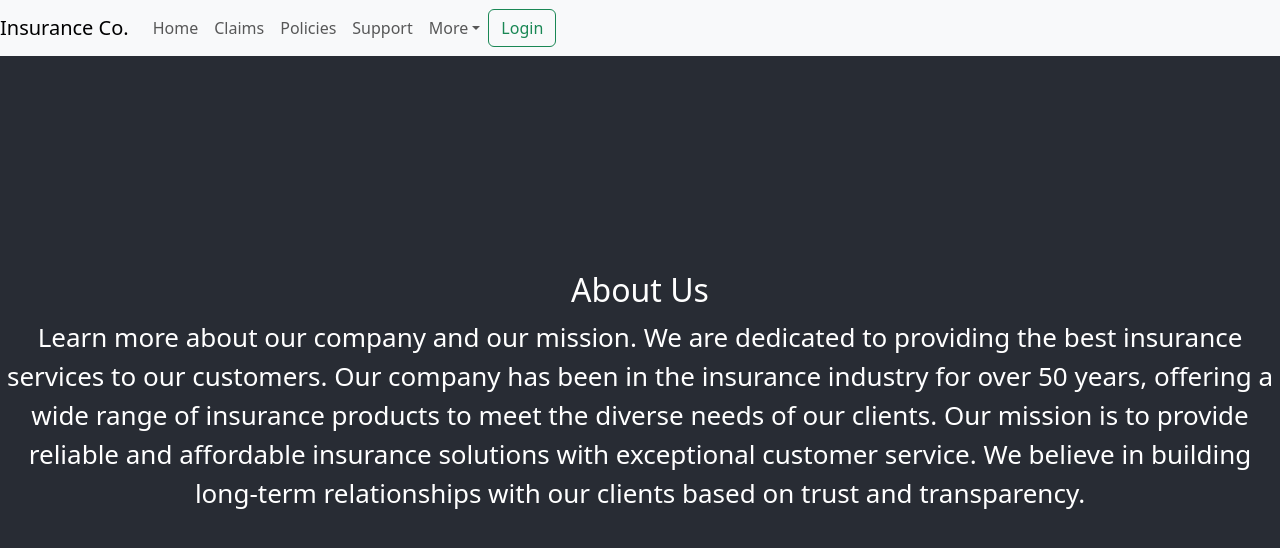
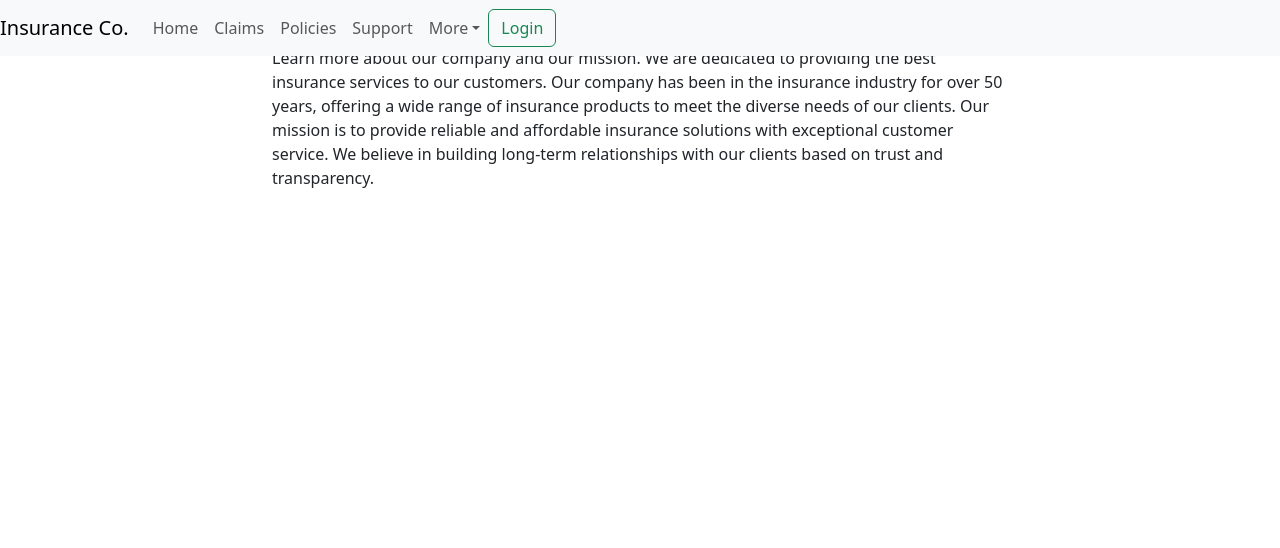
Before and after one commit to chicheongweng/react-claims-app, a React (Create React App) app: page /about-us in a window 1280 px wide. Shown: the top 548 px of the page. Built offline with nearby package versions, Linux system fonts and the light colour scheme.

Commit message:
import bootstrap

```diff
--- a/src/App.css
+++ b/src/App.css
@@ -21,7 +21,7 @@
   flex-direction: column;
   align-items: center;
   justify-content: center;
-  font-size: calc(10px + 2vmin);
+  font-size: 20px;
   color: white;
 }
 
--- a/src/App.tsx
+++ b/src/App.tsx
@@ -9,7 +9,8 @@ import Contact from './components/Contact';
 import Careers from './components/Careers';
 import Login from './components/Login';
 import { AuthProvider } from './AuthContext';
-import './App.css';
+//import './App.css';
+import 'bootstrap/dist/css/bootstrap.min.css';
 
 const App: React.FC = () => {
   return (
--- a/src/components/AboutUs.tsx
+++ b/src/components/AboutUs.tsx
@@ -1,10 +1,15 @@
 import React from 'react';
+import 'bootstrap/dist/css/bootstrap.min.css';
 
 const AboutUs: React.FC = () => {
   return (
-    <div>
-      <h2>About Us</h2>
-      <p>Learn more about our company and our mission. We are dedicated to providing the best insurance services to our customers. Our company has been in the insurance industry for over 50 years, offering a wide range of insurance products to meet the diverse needs of our clients. Our mission is to provide reliable and affordable insurance solutions with exceptional customer service. We believe in building long-term relationships with our clients based on trust and transparency.</p>
+    <div className="container">
+      <div className="row justify-content-center">
+        <div className="col-12 col-md-10 col-lg-8">
+          <h2>About Us</h2>
+          <p>Learn more about our company and our mission. We are dedicated to providing the best insurance services to our customers. Our company has been in the insurance industry for over 50 years, offering a wide range of insurance products to meet the diverse needs of our clients. Our mission is to provide reliable and affordable insurance solutions with exceptional customer service. We believe in building long-term relationships with our clients based on trust and transparency.</p>
+        </div>
+      </div>
     </div>
   );
 }
--- a/src/components/Careers.tsx
+++ b/src/components/Careers.tsx
@@ -1,12 +1,17 @@
 import React from 'react';
+import 'bootstrap/dist/css/bootstrap.min.css';
 
-const Contact: React.FC = () => {
+const Careers: React.FC = () => {
   return (
-    <div>
-      <h2>Careers</h2>
-      <p>View and manage careers.</p>
+    <div className="container">
+      <div className="row justify-content-center">
+        <div className="col-12 col-md-10 col-lg-8">
+          <h2>Careers</h2>
+          <p>View and manage careers.</p>
+        </div>
+      </div>
     </div>
   );
 }
 
-export default Contact;
+export default Careers;
--- a/src/components/Claims.tsx
+++ b/src/components/Claims.tsx
@@ -1,7 +1,8 @@
 import React, { useEffect, useState } from 'react';
 import { useNavigate } from 'react-router-dom';
 import { useAuth } from '../AuthContext';
-import './Claims.css'; // Import the CSS file for styling
+//import './Claims.css'; // Import the CSS file for styling
+import 'bootstrap/dist/css/bootstrap.min.css';
 
 const Claims: React.FC = () => {
   const { loggedInUser } = useAuth();
--- a/src/components/Contact.tsx
+++ b/src/components/Contact.tsx
@@ -1,10 +1,15 @@
 import React from 'react';
+import 'bootstrap/dist/css/bootstrap.min.css';
 
 const Contact: React.FC = () => {
   return (
-    <div>
-      <h2>Contact</h2>
-      <p>Get in touch with us for any inquiries. Our team is here to assist you with any questions or concerns you may have. Whether you need help with a claim, have questions about your policy, or want to learn more about our insurance products, we are here to help. Contact us via phone at (123) 456-7890, email at support@insuranceco.com, or visit our office at 123 Insurance St., City, State.</p>
+    <div className="container">
+      <div className="row justify-content-center">
+        <div className="col-12 col-md-10 col-lg-8">
+          <h2>About Us</h2>
+          <p>Get in touch with us for any inquiries. Our team is here to assist you with any questions or concerns you may have. Whether you need help with a claim, have questions about your policy, or want to learn more about our insurance products, we are here to help. Contact us via phone at (123) 456-7890, email at support@insuranceco.com, or visit our office at 123 Insurance St., City, State.</p>
+        </div>
+      </div>
     </div>
   );
 }
--- a/src/components/Login.tsx
+++ b/src/components/Login.tsx
@@ -1,7 +1,8 @@
 import React, { useState } from 'react';
 import { useNavigate } from 'react-router-dom';
 import { useAuth } from '../AuthContext';
-import './Login.css'; // Import the CSS file for styling
+//import './Login.css'; // Import the CSS file for styling
+import 'bootstrap/dist/css/bootstrap.min.css';
 
 const users = [
   { username: 'user1', password: 'password1' },
--- a/src/components/Navbar.tsx
+++ b/src/components/Navbar.tsx
@@ -2,6 +2,7 @@ import React from 'react';
 import { Navbar, Nav, NavDropdown, Button } from 'react-bootstrap';
 import { Link, useNavigate } from 'react-router-dom';
 import { useAuth } from '../AuthContext';
+import 'bootstrap/dist/css/bootstrap.min.css';
 
 const CustomNavbar: React.FC = () => {
   const { loggedInUser, logout } = useAuth();
--- a/src/components/Policies.tsx
+++ b/src/components/Policies.tsx
@@ -1,10 +1,15 @@
 import React from 'react';
+import 'bootstrap/dist/css/bootstrap.min.css';
 
 const Policies: React.FC = () => {
   return (
-    <div>
-      <h2>Policies</h2>
-      <p>View and manage your insurance policies. Here you can find details about your current policies, update your information, and review your coverage options. Our policies are designed to provide you with the best coverage for your needs. Whether you need auto, home, or life insurance, we have a policy that fits your requirements. For any questions regarding your policies, please contact our support team.</p>
+    <div className="container">
+      <div className="row justify-content-center">
+        <div className="col-12 col-md-10 col-lg-8">
+          <h2>About Us</h2>
+          <p>View and manage your insurance policies. Here you can find details about your current policies, update your information, and review your coverage options. Our policies are designed to provide you with the best coverage for your needs. Whether you need auto, home, or life insurance, we have a policy that fits your requirements. For any questions regarding your policies, please contact our support team.</p>
+        </div>
+      </div>
     </div>
   );
 }
--- a/src/components/Support.tsx
+++ b/src/components/Support.tsx
@@ -1,10 +1,15 @@
 import React from 'react';
+import 'bootstrap/dist/css/bootstrap.min.css';
 
 const Support: React.FC = () => {
   return (
-    <div>
-      <h2>Support</h2>
-      <p>Get support for your insurance needs. Our support team is here to help you with any questions or issues you may have. We offer 24/7 support to ensure that you have access to assistance whenever you need it. Whether you need help with a claim, understanding your policy, or any other insurance-related matter, we are here to help. Contact us via phone, email, or live chat for immediate assistance.</p>
+    <div className="container">
+      <div className="row justify-content-center">
+        <div className="col-12 col-md-10 col-lg-8">
+          <h2>About Us</h2>
+          <p>Get support for your insurance needs. Our support team is here to help you with any questions or issues you may have. We offer 24/7 support to ensure that you have access to assistance whenever you need it. Whether you need help with a claim, understanding your policy, or any other insurance-related matter, we are here to help. Contact us via phone, email, or live chat for immediate assistance.</p>
+        </div>
+      </div>
     </div>
   );
 }
--- a/src/index.tsx
+++ b/src/index.tsx
@@ -1,6 +1,6 @@
 import React from 'react';
 import ReactDOM from 'react-dom';
-import './App.css'; // Import the global CSS file
+//import './App.css'; // Import the global CSS file
 import App from './App';
 import reportWebVitals from './reportWebVitals';
 import 'bootstrap/dist/css/bootstrap.min.css';
```
